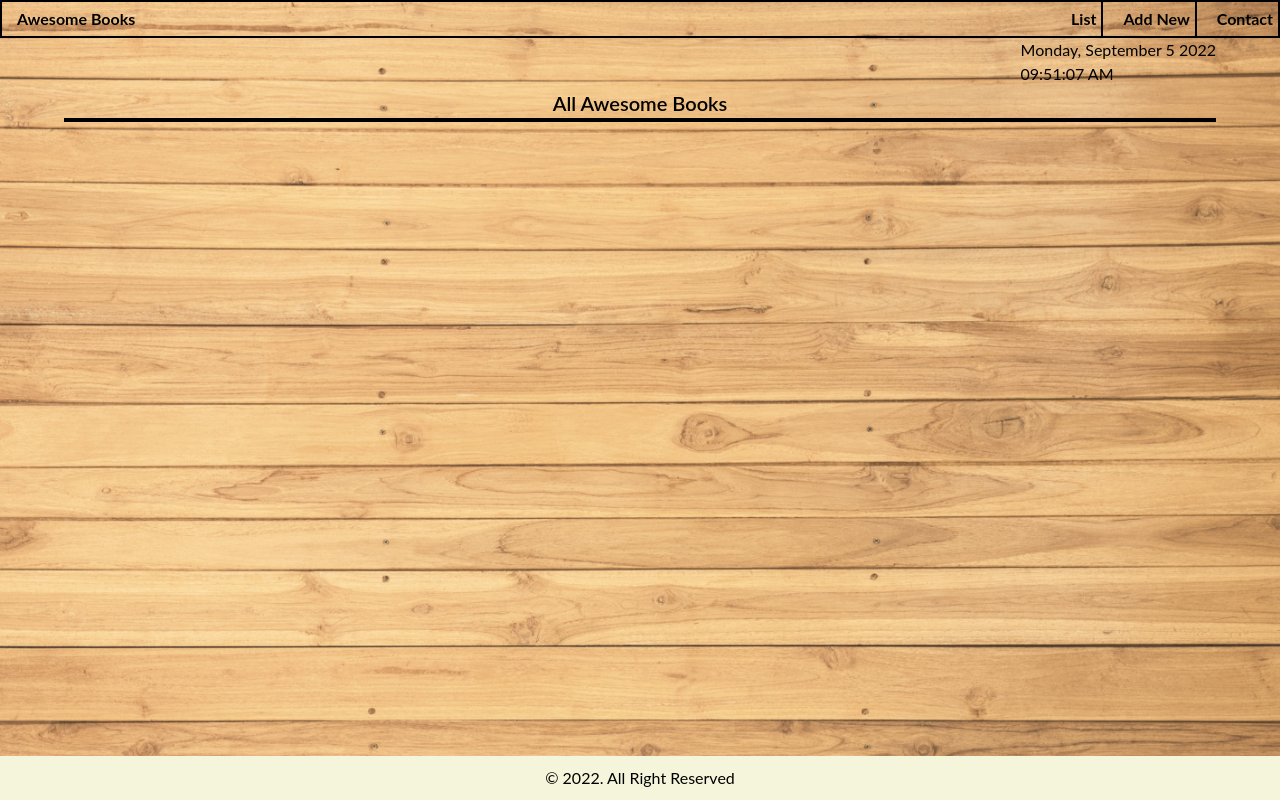
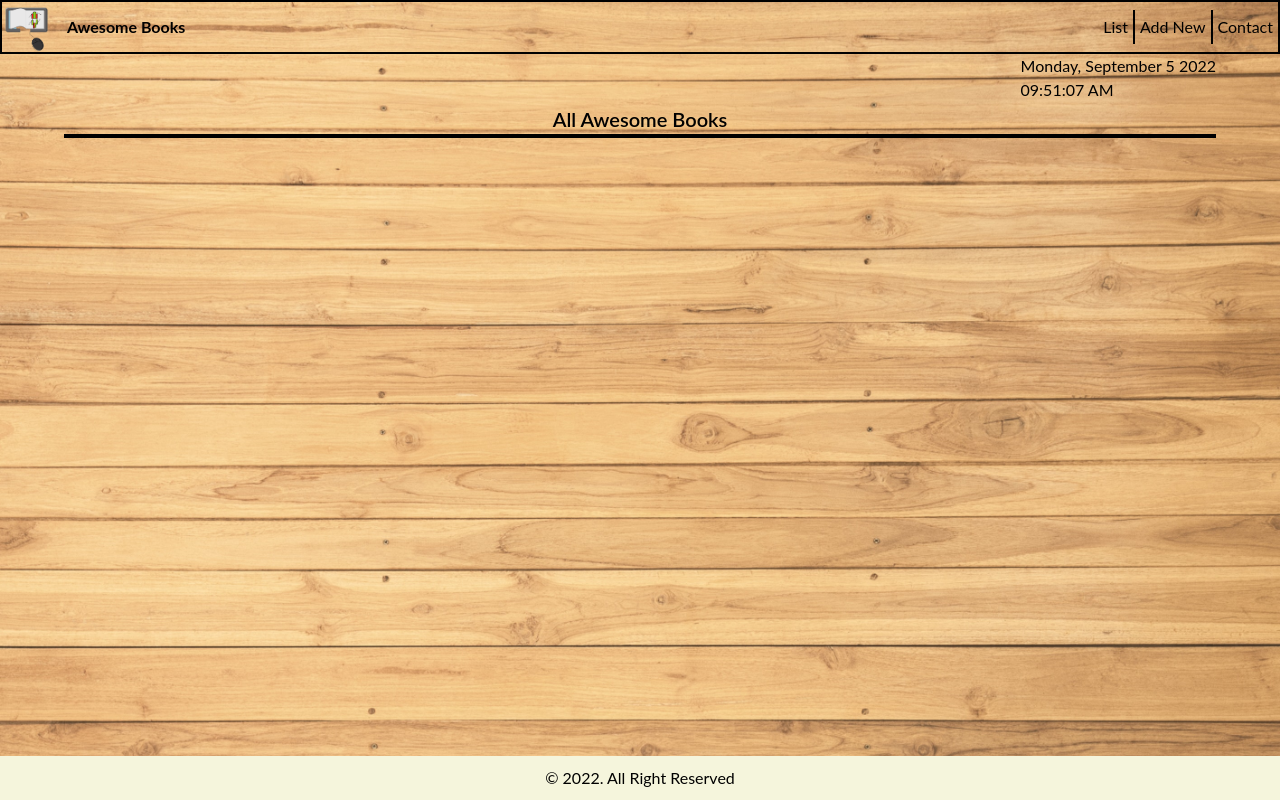
Before and after one commit to kendoriddy/awesome-books-v1, a website: page index.html in a window 1280 px wide. Drawn offline with Linux system fonts and the light colour scheme.

Commit message:
Add logo to header

```diff
--- a/index.html
+++ b/index.html
@@ -11,7 +11,10 @@
     <div class="container">
       <header>
         <nav class="nav-container">
-          <a href="#">Awesome Books</a>
+          <div class="logo">
+            <img src="./assets/abook.png" alt="logo">
+            <a href="#">Awesome Books</a>
+          </div>
           <ul class="nav-links">
             <li><a href="#" class="nav-link list active">List</a></li>
             <li><a href="#" class="nav-link addBook">Add New</a></li>
--- a/styles.css
+++ b/styles.css
@@ -42,7 +42,17 @@ a {
   border: 2px solid #000;
 }
 
-.nav-container a {
+.logo {
+  display: flex;
+  align-items: center;
+}
+
+.logo img {
+  width: 50px;
+  height: 50px;
+}
+
+.logo a {
   font-weight: bold;
   color: #000;
   margin-left: 15px;
```
Also changed, not shown: assets/abook.png (added), 1 other file.
